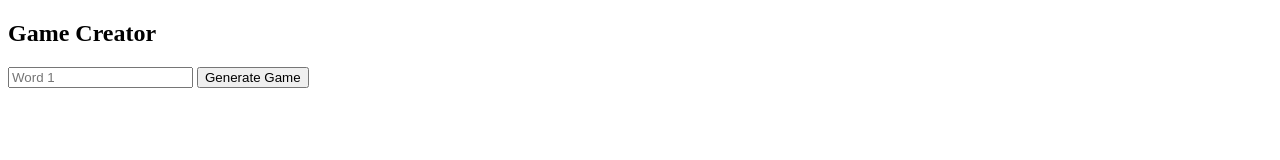
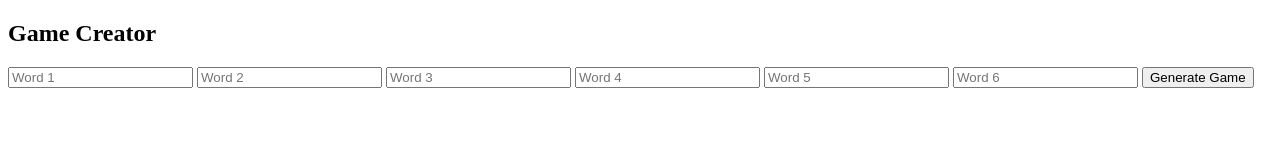
Before and after one commit to JustLeaveMeMalone/chainlinks, a plain HTML site: page index.html in a window 1280 px wide. Drawn offline with Linux system fonts and the light colour scheme.

Commit message:
Update index.html

```diff
--- a/index.html
+++ b/index.html
@@ -13,8 +13,11 @@
             <h2>Game Creator</h2>
             <!-- Add six text boxes for input -->
             <input type="text" id="word1" placeholder="Word 1">
-            <!-- Repeat for words 2 to 6 -->
-            <!-- ... -->
+            <input type="text" id="word2" placeholder="Word 2">
+            <input type="text" id="word3" placeholder="Word 3">
+            <input type="text" id="word4" placeholder="Word 4">
+            <input type="text" id="word5" placeholder="Word 5">
+            <input type="text" id="word6" placeholder="Word 6">
             <button onclick="generateGame()">Generate Game</button>
         </div>
 
```
